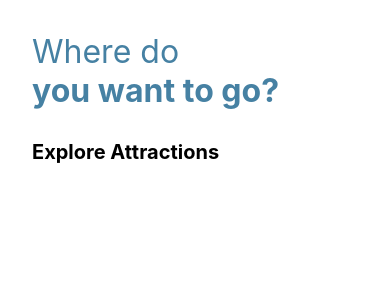
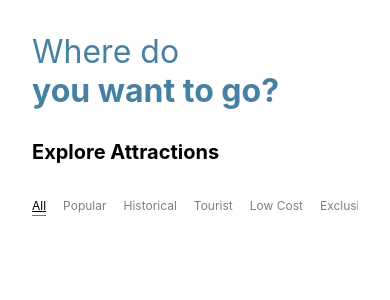
Before and after one commit to premrajah/travel-app-react-native, a React Native app: screen / in a window 390 px wide. Shown: the top 300 px of the page. Built offline with nearby package versions, Linux system fonts and the light colour scheme.

Commit message:
Added categories component and styles for flatlist

```diff
--- /dev/null
+++ b/src/components/Categories/index.js
@@ -0,0 +1,17 @@
+import React from 'react';
+import { FlatList, Text, View } from "react-native"
+import styles from "./styles"
+
+const Categories = ({ categories, selectedCategory }) => {
+    return (
+        <FlatList horizontal data={categories} renderItem={({ item }) => {
+            const selected = selectedCategory === item;
+            return <View style={[styles.itemContainer, selected ? styles.selectedItemContainer : {}]}>
+                <Text style={[styles.item, selected ? styles.selectedItem : {}]}>{item}</Text>
+            </View>
+        }}
+        />
+    )
+}
+
+export default React.memo(Categories)
--- /dev/null
+++ b/src/components/Categories/styles.js
@@ -0,0 +1,23 @@
+import { StyleSheet } from "react-native";
+
+const styles = StyleSheet.create({
+    item: {
+        fontSize: 12,
+        color: "rgba(0,0,0,0.5)",
+        paddingVertical: 2,
+    },
+    selectedItem: {
+        textDecorationLine: "underline",
+        color: "#000000"
+    },
+    itemContainer: {
+        marginRight: 17,
+        marginVertical: 14
+    },
+    selectedItemContainer: {
+        borderBottomColor: "#4681A3",
+        borderBottomWidth: 1
+    },
+})
+
+export default styles;
--- a/src/components/Title/index.js
+++ b/src/components/Title/index.js
@@ -1,4 +1,3 @@
-import React from 'react'
 import { Text } from "react-native"
 import styles from "./styles";
 
@@ -9,4 +8,4 @@ const Title = ({ text = "Default Text1", style }) => {
 }
 
 
-export default Title
+export default Title;
--- a/src/screens/Home/index.js
+++ b/src/screens/Home/index.js
@@ -2,6 +2,7 @@ import React from 'react'
 import { SafeAreaView, View, Text } from "react-native"
 import Title from "../../components/Title"
 import styles from "./styles"
+import Categories from "../../components/Categories"
 
 const HomeScreen = () => {
     return (
@@ -11,6 +12,8 @@ const HomeScreen = () => {
                 <Title text="you want to go?" />
 
                 <Title text="Explore Attractions" style={styles.subtitle} />
+
+                <Categories selectedCategory="All" categories={["All", "Popular", "Historical", "Tourist", "Low Cost", "Exclusive"]} />
             </View>
         </SafeAreaView>
     )
--- a/src/screens/Home/styles.js
+++ b/src/screens/Home/styles.js
@@ -8,7 +8,7 @@ const styles = StyleSheet.create({
         fontSize: 20,
         color: "#000000",
         marginTop: 30,
-        marginBottom: 34
+        marginBottom: 18
     }
 });
 
```
